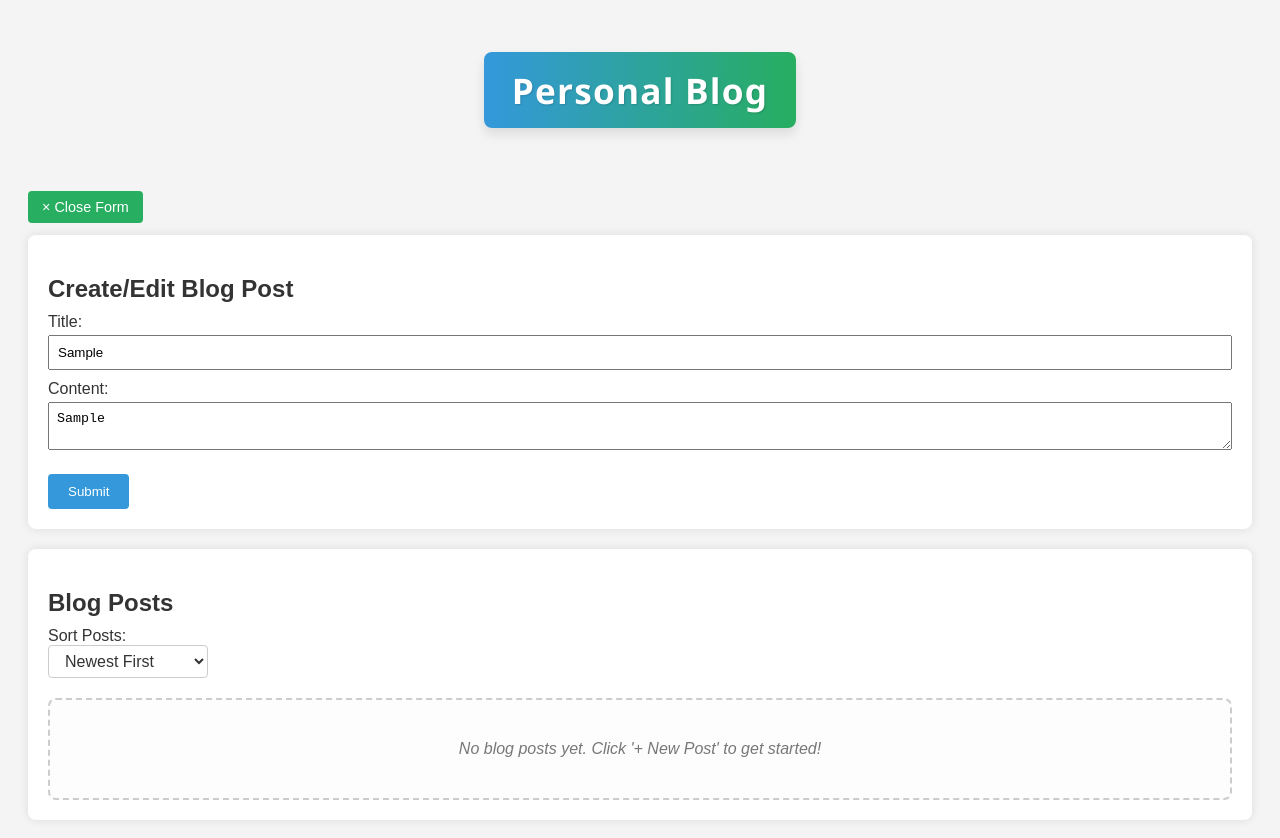
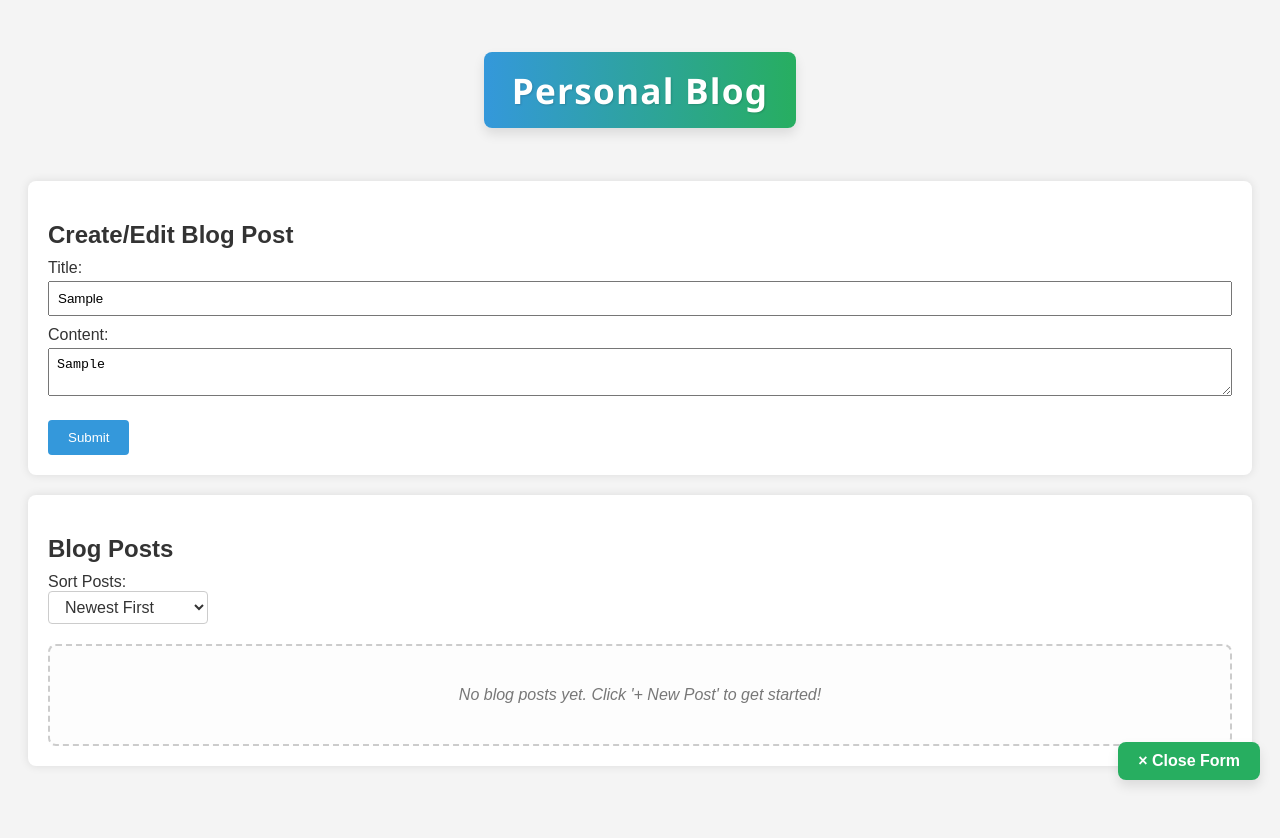
Before and after one commit to jcwynder/interactive-personal-blog-platform, a plain HTML site: page index.html in a window 1280 px wide. Both pictures are taken after typing "Sample", "Sample" into the empty fields and a click on the button "+ New Post". After the commit the page ends 814 px from the top, so only its background shows below. Drawn offline with Linux system fonts and the light colour scheme.

Commit message:
added floating and overlay functionality to toggle form button

```diff
--- a/script.js
+++ b/script.js
@@ -253,6 +253,9 @@ postsContainer.addEventListener("click", function (e) {
         formSection.classList.remove("collapsed");
         // Changes the text of the toggle button to indicate it will now close the form
         toggleFormBtn.textContent = "× Close Form";
+
+        // Scrolls to form input after "Edit" button is clicked
+        formSection.scrollIntoView({ behavior: "smooth", block: "start" });
       }
     }
   }
@@ -293,7 +296,11 @@ toggleFormBtn.addEventListener("click", () => {
 
   // Clear the form only when it's being collapsed
   if (formSection.classList.contains("collapsed")) {
-    clearForm(); // This includes resetting fields and editing state
+    // This includes resetting fields and editing state
+    clearForm();
+  } else {
+    // Scrolls to form input after "New Post" button is clicked
+    formSection.scrollIntoView({ behavior: "smooth", block: "start" });
   }
 });
 
--- a/styles.css
+++ b/styles.css
@@ -50,17 +50,23 @@ header h1 {
 }
 
 /* --------------------------------------
-   Toggle Form Button
+   Toggle Form Button (Floating + Overlay)
 ----------------------------------------*/
 #toggleFormBtn {
+  position: fixed;
+  bottom: 20px;
+  right: 20px;
+  z-index: 1001;
   background-color: #27ae60;
   color: white;
   border: none;
-  padding: 8px 14px;
-  font-size: 0.9em;
-  border-radius: 4px;
+  padding: 12pxpx 18px;
+  font-size: 1rem;
+  border-radius: 8px;
   cursor: pointer;
-  margin-bottom: 12px;
+  box-shadow: 0 6px 12px rgba(0, 0, 0, 0.1);
+  transition: background-color 0.3s ease;
+  font-weight: 600;
 }
 
 #toggleFormBtn:hover {
```
Also changed, not shown: 1 other file.
